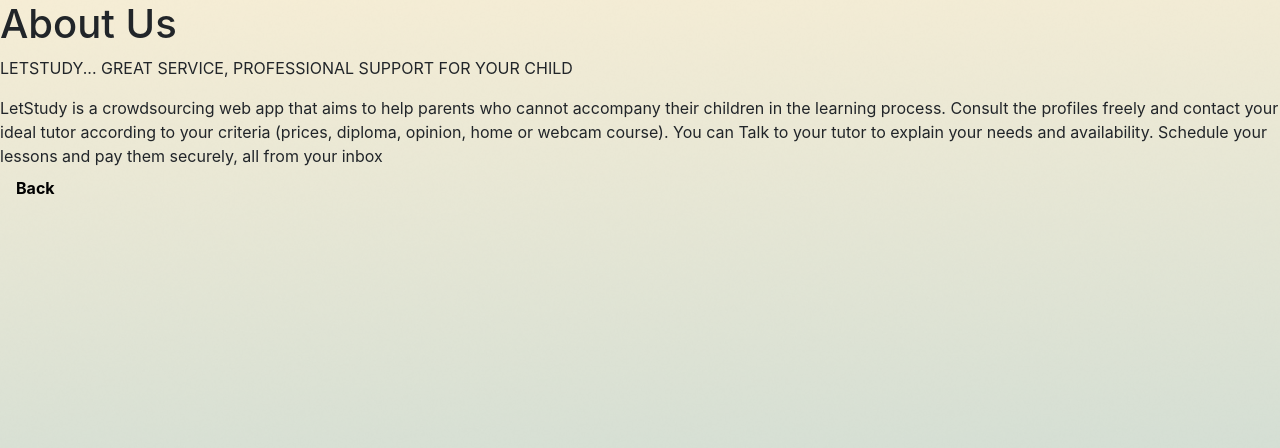
After one commit to pramoedyasl/teacher-crowdsourcing-for-home-education-support, a CodeIgniter app: the page made by application/views/About.php in a window 1280 px wide. The commit adds this page. Shown: the top 448 px of the page. Run offline with CodeIgniter, Linux system fonts and the light colour scheme; some libraries are stand-ins or nearby versions.

Commit message:
Sprint-4
Sprint #4 - Goals : Revisi tampilan UI keseluruhan dan Halaman About

```diff
--- /dev/null
+++ b/application/views/About.php
@@ -0,0 +1,42 @@
+<!doctype html>
+<html lang="en">
+  <head>
+    <meta charset="utf-8">
+    <meta name="viewport" content="width=device-width, initial-scale=1">
+    <title></title>
+    <link rel="stylesheet" href="styleAbout.css">
+    <link href="bs5/dist/css/bootstrap.min.css" rel="stylesheet" >
+    <link rel="stylesheet" href="css/body.css">
+    <link rel="stylesheet" href="css/navbar.css">
+    <link rel="stylesheet" href="css/responsive.css">
+    <link rel="stylesheet" href="https://cdnjs.cloudflare.com/ajax/libs/twitter-bootstrap/4.5.2/css/bootstrap.css">
+    <link rel="stylesheet" href="https://cdn.datatables.net/1.11.3/css/dataTables.bootstrap4.min.css">
+
+  </head>
+  <style>
+      body{
+        background: url('<?php echo base_url();?>assets/img/BG.png');
+        background-size:100%;
+        background-repeat: no-repeat;
+        width: 100%;
+      }
+      </style>
+  <body>
+    <div class="about-section">
+      <div class="inner-container">
+        <h1> About Us</h1>
+        <p class="text1">
+          LETSTUDY...
+          GREAT SERVICE,
+          PROFESSIONAL SUPPORT FOR YOUR CHILD
+        </p>
+        <p class="text">
+          LetStudy is a crowdsourcing web app that aims to help parents who cannot accompany their children in the learning process.
+          Consult the profiles freely and contact your ideal tutor according to your criteria (prices, diploma, opinion, home or webcam course).
+          You can Talk to your tutor to explain your needs and availability. Schedule your lessons and pay them securely, all from your inbox
+           <a class="nav-link link-navbar tebel-sedang" a href="<?= site_url('auth/showhome') ?>">Back</a></p>
+        </p>
+      </div>
+    </div>
+  </body>
+</html>
--- a/application/views/Task.php
+++ b/application/views/Task.php
@@ -89,6 +89,7 @@
               <td><?php echo $data->KisarHarga ?></td>
               <td>
                   <?php echo anchor('COBAAAA/Crud/edit/'.$data->Id_Task,'Edit'); ?>
+                  <br>
                             <?php echo anchor('COBAAAA/Crud/hapus/'.$data->Id_Task,'Hapus'); ?>
               </td>
           </tr>
--- a/application/views/profilee.php
+++ b/application/views/profilee.php
@@ -35,7 +35,7 @@
 
       <div class="panel">
           <div class="bio-graph-heading">
-             "Aku sayang mamah dan papah"-cypher 2022.
+             "biography of me"
           </div>
           <div class="panel-body bio-graph-info">
               <h1>Bio Graph</h1>
--- a/assets/css/navbar.css
+++ b/assets/css/navbar.css
@@ -1,7 +1,8 @@
 .bg-custom{
-	background-color: #716969 :important;
+	background-color: #1a1919; :important;
 	transition: 0.3s;
-	color: #FDF0D5; :important;
+	color: #black; :important;
+
 }
 .bg-custom:hover{
 	background-color: #F0544F :important;
@@ -21,7 +22,7 @@
 	width: 100%;
 }
 .link-navbar{
-	color: white;
+	color: black;
 	transition: 0.3s;
 }
 .link-navbar: hover{
```
Also changed, not shown: application/controllers/About.php (added, +16 -0 lines).
